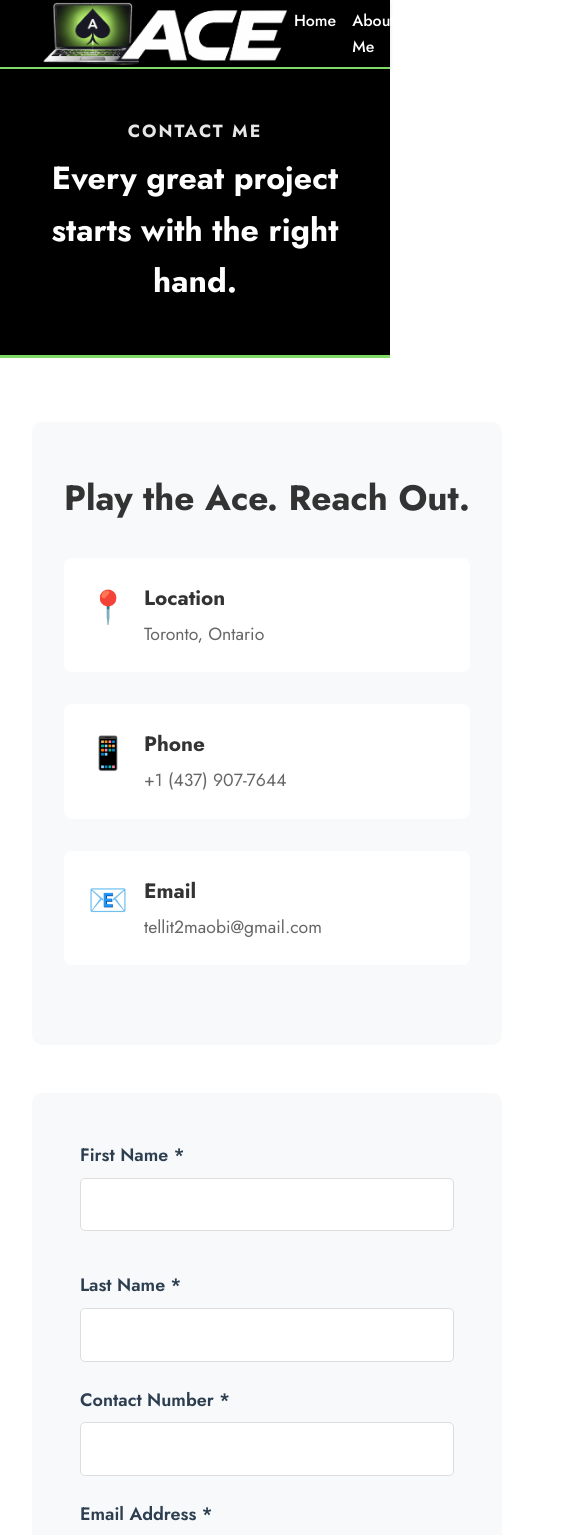
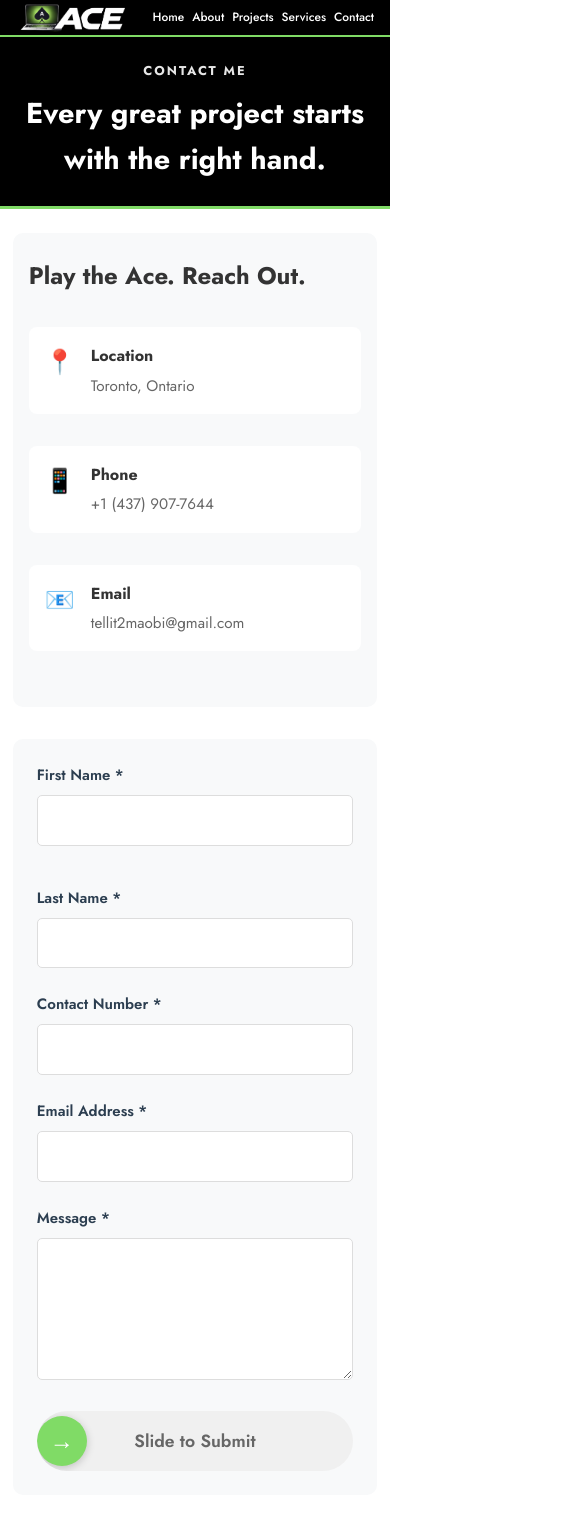
Before and after one commit to Camanze-alt72/ace-portfolio, a React (Vite) app: page /contact in a window 390 px wide. Shown: the top 1535 px of the page, 585 px wide, since content can reach past the window. Built offline with nearby package versions, Linux system fonts and the light colour scheme; the HTML template or start-up script is replaced by a standard one; a web font is replaced by a local one.

Commit message:
Improve mobile responsiveness

```diff
--- a/src/App.css
+++ b/src/App.css
@@ -11,6 +11,18 @@ body {
   font-size: 18px;
 }
 
+@media (max-width: 768px) {
+  body {
+    font-size: 16px;
+  }
+}
+
+@media (max-width: 480px) {
+  body {
+    font-size: 15px;
+  }
+}
+
 .app {
   min-height: 100vh;
   display: flex;
--- a/src/components/Navigation.css
+++ b/src/components/Navigation.css
@@ -46,8 +46,35 @@
 }
 
 @media (max-width: 768px) {
+  .nav-container {
+    padding: 0 1rem;
+  }
+
+  .logo-image {
+    height: 35px;
+  }
+
   .nav-menu {
-    gap: 1rem;
-    font-size: 0.9rem;
+    gap: 0.8rem;
+    font-size: 0.85rem;
+  }
+
+  .nav-menu a {
+    font-size: 0.85rem;
   }
 }
+
+@media (max-width: 480px) {
+  .nav-menu {
+    gap: 0.5rem;
+    font-size: 0.75rem;
+  }
+
+  .nav-menu a {
+    font-size: 0.75rem;
+  }
+
+  .logo-image {
+    height: 30px;
+  }
+}
--- a/src/components/Navigation.jsx
+++ b/src/components/Navigation.jsx
@@ -10,7 +10,7 @@ function Navigation() {
         </div>
         <ul className="nav-menu">
           <li><Link to="/">Home</Link></li>
-          <li><Link to="/about">About Me</Link></li>
+          <li><Link to="/about">About</Link></li>
           <li><Link to="/projects">Projects</Link></li>
           <li><Link to="/services">Services</Link></li>
           <li><Link to="/contact">Contact</Link></li>
--- a/src/pages/About.css
+++ b/src/pages/About.css
@@ -166,6 +166,14 @@
 }
 
 @media (max-width: 768px) {
+  .about-banner {
+    padding: 2rem 1rem;
+  }
+
+  .about-container {
+    padding: 2rem 1rem;
+  }
+
   .about-content {
     grid-template-columns: 1fr;
     gap: 2rem;
@@ -176,7 +184,64 @@
     gap: 1rem;
   }
 
+  .section-subtitle {
+    font-size: 0.9rem;
+  }
+
   .section-title {
-    font-size: 2rem;
+    font-size: 2.2rem;
+  }
+
+  .about-description {
+    font-size: 1.1rem;
+  }
+
+  .name-badge {
+    font-size: 1.2rem;
+    padding: 0.4rem 1.5rem;
+  }
+
+  .cv-badge-container {
+    bottom: -15px;
+    right: -15px;
   }
 }
+
+@media (max-width: 480px) {
+  .about-banner {
+    padding: 1.5rem 0.8rem;
+  }
+
+  .about-container {
+    padding: 1.5rem 0.8rem;
+  }
+
+  .section-subtitle {
+    font-size: 0.8rem;
+  }
+
+  .section-title {
+    font-size: 1.8rem;
+  }
+
+  .about-description {
+    font-size: 1rem;
+  }
+
+  .about-details {
+    padding: 1.5rem;
+  }
+
+  .name-badge {
+    font-size: 1rem;
+    padding: 0.3rem 1.2rem;
+  }
+
+  .detail-label {
+    font-size: 0.85rem;
+  }
+
+  .detail-value {
+    font-size: 0.95rem;
+  }
+}
--- a/src/pages/Contact.css
+++ b/src/pages/Contact.css
@@ -142,16 +142,169 @@
   color: #80db66;
 }
 
+.mobile-submit {
+  display: none;
+}
+
+.slide-submit {
+  position: relative;
+  width: 100%;
+  height: 60px;
+  background: #f0f0f0;
+  border-radius: 30px;
+  overflow: hidden;
+  cursor: pointer;
+  user-select: none;
+  margin-top: 1rem;
+}
+
+.slide-track {
+  width: 100%;
+  height: 100%;
+  display: flex;
+  align-items: center;
+  justify-content: center;
+  background: linear-gradient(90deg, #80db66 0%, #f0f0f0 0%);
+  transition: background 0.3s;
+}
+
+.slide-text {
+  color: #666;
+  font-weight: 600;
+  font-size: 1.1rem;
+  pointer-events: none;
+}
+
+.slide-button {
+  position: absolute;
+  top: 5px;
+  left: 5px;
+  width: 50px;
+  height: 50px;
+  background: #80db66;
+  border-radius: 50%;
+  display: flex;
+  align-items: center;
+  justify-content: center;
+  color: white;
+  font-size: 1.5rem;
+  cursor: grab;
+  box-shadow: 0 2px 8px rgba(0, 0, 0, 0.2);
+  transition: box-shadow 0.2s;
+}
+
+.slide-button:active {
+  cursor: grabbing;
+  box-shadow: 0 4px 12px rgba(0, 0, 0, 0.3);
+}
+
 @media (max-width: 768px) {
+  .desktop-submit {
+    display: none;
+  }
+
+  .mobile-submit {
+    display: block;
+  }
+
+  .contact-banner {
+    padding: 2rem 1rem;
+  }
+
+  .contact-container {
+    padding: 2rem 1rem;
+  }
+
   .contact-content {
     grid-template-columns: 1fr;
+    gap: 2rem;
   }
 
   .form-row {
     grid-template-columns: 1fr;
   }
 
+  .section-subtitle {
+    font-size: 0.9rem;
+  }
+
   .section-title {
-    font-size: 2rem;
+    font-size: 2.2rem;
+  }
+
+  .contact-info {
+    padding: 2rem 1.5rem;
+  }
+
+  .contact-info h2 {
+    font-size: 1.8rem;
+  }
+
+  .contact-form {
+    padding: 2rem;
+  }
+
+  .info-item strong {
+    font-size: 1.1rem;
+  }
+
+  .info-item p {
+    font-size: 1rem;
   }
 }
+
+@media (max-width: 480px) {
+  .contact-banner {
+    padding: 1.5rem 0.8rem;
+  }
+
+  .contact-container {
+    padding: 1.5rem 0.8rem;
+  }
+
+  .section-subtitle {
+    font-size: 0.8rem;
+  }
+
+  .section-title {
+    font-size: 1.8rem;
+  }
+
+  .contact-info {
+    padding: 1.5rem 1rem;
+  }
+
+  .contact-info h2 {
+    font-size: 1.5rem;
+  }
+
+  .contact-form {
+    padding: 1.5rem;
+  }
+
+  .info-item {
+    padding: 1rem;
+  }
+
+  .info-icon {
+    font-size: 1.5rem;
+  }
+
+  .info-item strong {
+    font-size: 1rem;
+  }
+
+  .info-item p {
+    font-size: 0.95rem;
+  }
+
+  .form-group input,
+  .form-group textarea {
+    font-size: 1rem;
+  }
+
+  .submit-btn {
+    font-size: 1rem;
+    padding: 0.8rem 2rem;
+  }
+}
--- a/src/pages/Contact.jsx
+++ b/src/pages/Contact.jsx
@@ -1,4 +1,4 @@
-import { useState } from 'react';
+import { useState, useRef } from 'react';
 import { useNavigate } from 'react-router-dom';
 import './Contact.css';
 
@@ -11,6 +11,9 @@ function Contact() {
     email: '',
     message: ''
   });
+  const [slidePosition, setSlidePosition] = useState(0);
+  const [isDragging, setIsDragging] = useState(false);
+  const sliderRef = useRef(null);
 
   const handleChange = (e) => {
     setFormData({
@@ -24,6 +27,36 @@ function Contact() {
     console.log('Form Data:', formData);
     alert('Message sent! Redirecting to home page...');
     navigate('/');
+  };
+
+  const handleSlideStart = (e) => {
+    setIsDragging(true);
+    e.preventDefault();
+  };
+
+  const handleSlideMove = (e) => {
+    if (!isDragging || !sliderRef.current) return;
+
+    const slider = sliderRef.current;
+    const rect = slider.getBoundingClientRect();
+    const clientX = e.type.includes('touch') ? e.touches[0].clientX : e.clientX;
+    const position = clientX - rect.left;
+    const maxWidth = rect.width - 60;
+
+    if (position >= 0 && position <= maxWidth) {
+      setSlidePosition(position);
+    }
+
+    if (position >= maxWidth * 0.9) {
+      setIsDragging(false);
+      handleSubmit(e);
+      setSlidePosition(0);
+    }
+  };
+
+  const handleSlideEnd = () => {
+    setIsDragging(false);
+    setSlidePosition(0);
   };
 
   return (
@@ -124,7 +157,29 @@ function Contact() {
               ></textarea>
             </div>
 
-            <button type="submit" className="submit-btn">SUBMIT NOW</button>
+            <button type="submit" className="submit-btn desktop-submit">SUBMIT</button>
+
+            <div
+              className="slide-submit mobile-submit"
+              ref={sliderRef}
+              onMouseMove={handleSlideMove}
+              onMouseUp={handleSlideEnd}
+              onMouseLeave={handleSlideEnd}
+              onTouchMove={handleSlideMove}
+              onTouchEnd={handleSlideEnd}
+            >
+              <div className="slide-track">
+                <span className="slide-text">Slide to Submit</span>
+              </div>
+              <div
+                className="slide-button"
+                style={{ left: `${slidePosition}px` }}
+                onMouseDown={handleSlideStart}
+                onTouchStart={handleSlideStart}
+              >
+                →
+              </div>
+            </div>
           </form>
         </div>
       </div>
--- a/src/pages/Home.css
+++ b/src/pages/Home.css
@@ -149,30 +149,72 @@
 }
 
 @media (max-width: 768px) {
+  .hero-section {
+    padding: 2rem 1rem;
+    margin: 1rem;
+  }
+
   .hero-content {
     grid-template-columns: 1fr;
     gap: 2rem;
   }
 
+  .hello-text {
+    font-size: 1.1rem;
+  }
+
   .name-title {
-    font-size: 2.5rem;
+    font-size: 3rem;
   }
 
   .role-title {
     font-size: 2rem;
   }
 
-  .image-placeholder {
-    width: 300px;
-    height: 300px;
+  .hero-description {
+    font-size: 1.1rem;
   }
 
-  .social-links {
-    position: static;
-    transform: none;
-    flex-direction: row;
-    justify-content: center;
-    margin-top: 2rem;
+  .image-placeholder {
+    width: 280px;
+    height: 280px;
+  }
+}
+
+@media (max-width: 480px) {
+  .hero-section {
+    padding: 1.5rem 0.8rem;
+    margin: 0.5rem;
+  }
+
+  .hero-content {
+    gap: 1.5rem;
+  }
+
+  .hello-text {
+    font-size: 1rem;
+  }
+
+  .name-title {
+    font-size: 2.2rem;
+  }
+
+  .role-title {
+    font-size: 1.5rem;
+  }
+
+  .hero-description {
+    font-size: 1rem;
+  }
+
+  .image-placeholder {
+    width: 240px;
+    height: 240px;
+  }
+
+  .btn {
+    padding: 0.7rem 1.5rem;
+    font-size: 0.9rem;
   }
 }
 
--- a/src/pages/Projects.css
+++ b/src/pages/Projects.css
@@ -109,11 +109,66 @@
 }
 
 @media (max-width: 768px) {
+  .projects-banner {
+    padding: 2rem 1rem;
+  }
+
+  .projects-container {
+    padding: 2rem 1rem;
+  }
+
+  .section-subtitle {
+    font-size: 0.9rem;
+  }
+
   .section-title {
-    font-size: 2rem;
+    font-size: 2.2rem;
   }
 
   .projects-grid {
     grid-template-columns: 1fr;
+    gap: 1.5rem;
+  }
+
+  .project-title {
+    font-size: 1.4rem;
+  }
+
+  .project-description {
+    font-size: 1rem;
   }
 }
+
+@media (max-width: 480px) {
+  .projects-banner {
+    padding: 1.5rem 0.8rem;
+  }
+
+  .projects-container {
+    padding: 1.5rem 0.8rem;
+  }
+
+  .section-subtitle {
+    font-size: 0.8rem;
+  }
+
+  .section-title {
+    font-size: 1.8rem;
+  }
+
+  .project-content {
+    padding: 1.5rem;
+  }
+
+  .project-title {
+    font-size: 1.3rem;
+  }
+
+  .project-description {
+    font-size: 0.95rem;
+  }
+
+  .project-category {
+    font-size: 0.85rem;
+  }
+}
--- a/src/pages/Services.css
+++ b/src/pages/Services.css
@@ -69,11 +69,70 @@
 }
 
 @media (max-width: 768px) {
+  .services-banner {
+    padding: 2rem 1rem;
+  }
+
+  .services-container {
+    padding: 2rem 1rem;
+  }
+
+  .section-subtitle {
+    font-size: 0.9rem;
+  }
+
   .section-title {
-    font-size: 2rem;
+    font-size: 2.2rem;
   }
 
   .services-grid {
     grid-template-columns: 1fr;
+    gap: 1.5rem;
+  }
+
+  .service-card {
+    padding: 2rem 1.5rem;
+  }
+
+  .service-card h3 {
+    font-size: 1.5rem;
+  }
+
+  .service-card p {
+    font-size: 1.05rem;
   }
 }
+
+@media (max-width: 480px) {
+  .services-banner {
+    padding: 1.5rem 0.8rem;
+  }
+
+  .services-container {
+    padding: 1.5rem 0.8rem;
+  }
+
+  .section-subtitle {
+    font-size: 0.8rem;
+  }
+
+  .section-title {
+    font-size: 1.8rem;
+  }
+
+  .service-card {
+    padding: 1.5rem 1rem;
+  }
+
+  .service-icon {
+    font-size: 3rem;
+  }
+
+  .service-card h3 {
+    font-size: 1.3rem;
+  }
+
+  .service-card p {
+    font-size: 0.95rem;
+  }
+}
```
